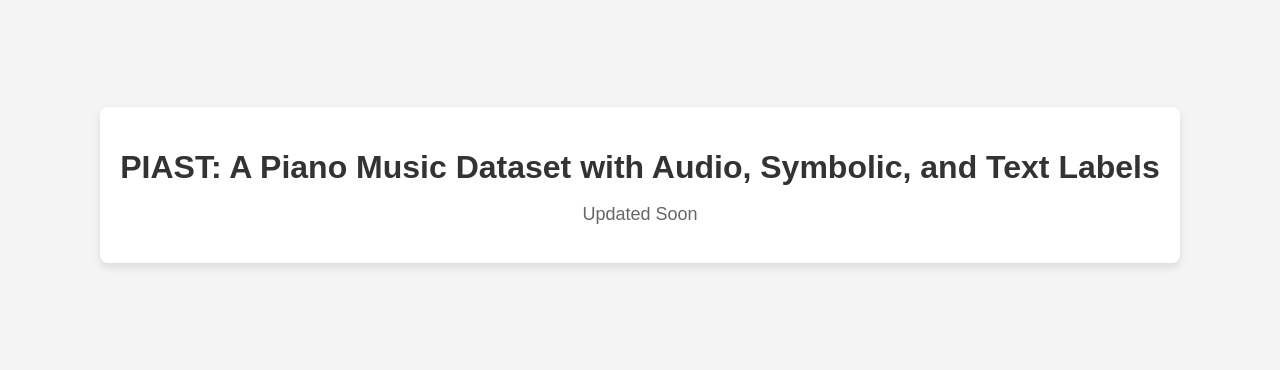
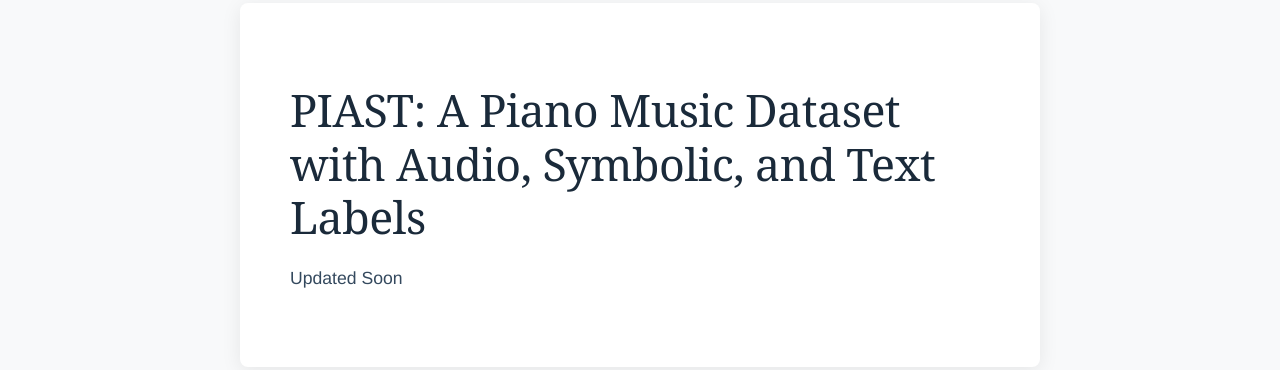
Before and after one commit to Hayeonbang/PIAST_dataset, a plain HTML site: page index.html in a window 1280 px wide. Shown: the part 215-585 px from the top of the page. Drawn offline with Linux system fonts and the light colour scheme.

Commit message:
modified:   style.css

```diff
--- a/style.css
+++ b/style.css
@@ -1,28 +1,55 @@
 /* style.css */
 body {
-    background-color: #f4f4f4; /* 밝은 회색 배경 */
-    font-family: Arial, sans-serif;
+    font-family: 'Georgia', serif;
+    background-color: #f8f9fa;
+    margin: 0;
+    padding: 0;
     display: flex;
     justify-content: center;
     align-items: center;
-    height: 100vh; /* 화면 전체 높이 사용 */
-    margin: 0;
+    min-height: 100vh;
+    color: #2c3e50;
 }
-
 .container {
-    text-align: center;
-    background-color: #ffffff; /* 흰색 배경 */
-    padding: 20px;
-    border-radius: 8px; /* 모서리를 둥글게 */
-    box-shadow: 0 4px 8px rgba(0, 0, 0, 0.1); /* 부드러운 그림자 */
+    background-color: #ffffff;
+    border-radius: 8px;
+    box-shadow: 0 4px 20px rgba(0, 0, 0, 0.08);
+    padding: 50px;
+    max-width: 700px;
+    width: 100%;
 }
-
 h1 {
-    color: #333333; /* 어두운 회색 */
-    margin-bottom: 10px;
+    color: #1a2a3a;
+    font-size: 2.8em;
+    margin-bottom: 20px;
+    line-height: 1.2;
+    font-weight: normal;
+    letter-spacing: -0.5px;
 }
-
 p {
-    color: #666666; /* 중간 회색 */
-    font-size: 18px;
+    font-family: 'Helvetica Neue', Arial, sans-serif;
+    font-size: 1.1em;
+    color: #34495e;
+    line-height: 1.6;
+    margin-bottom: 25px;
 }
+.highlight {
+    color: #3498db;
+    font-weight: 600;
+}
+.update-info {
+    font-style: italic;
+    font-size: 0.9em;
+    color: #7f8c8d;
+    border-top: 1px solid #ecf0f1;
+    padding-top: 20px;
+    margin-top: 30px;
+}
+.logo {
+    font-family: 'Helvetica Neue', Arial, sans-serif;
+    font-size: 1.2em;
+    font-weight: bold;
+    color: #2c3e50;
+    margin-bottom: 30px;
+    letter-spacing: 2px;
+}
```
